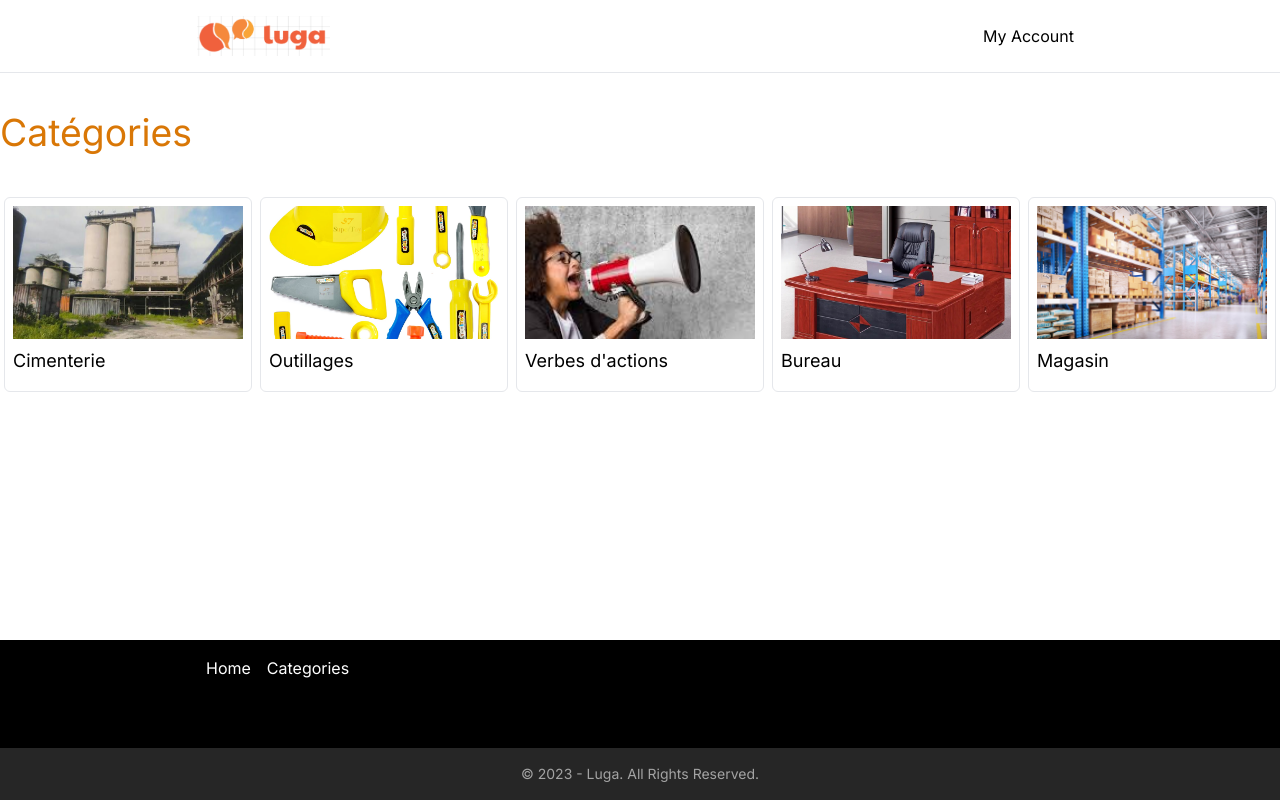
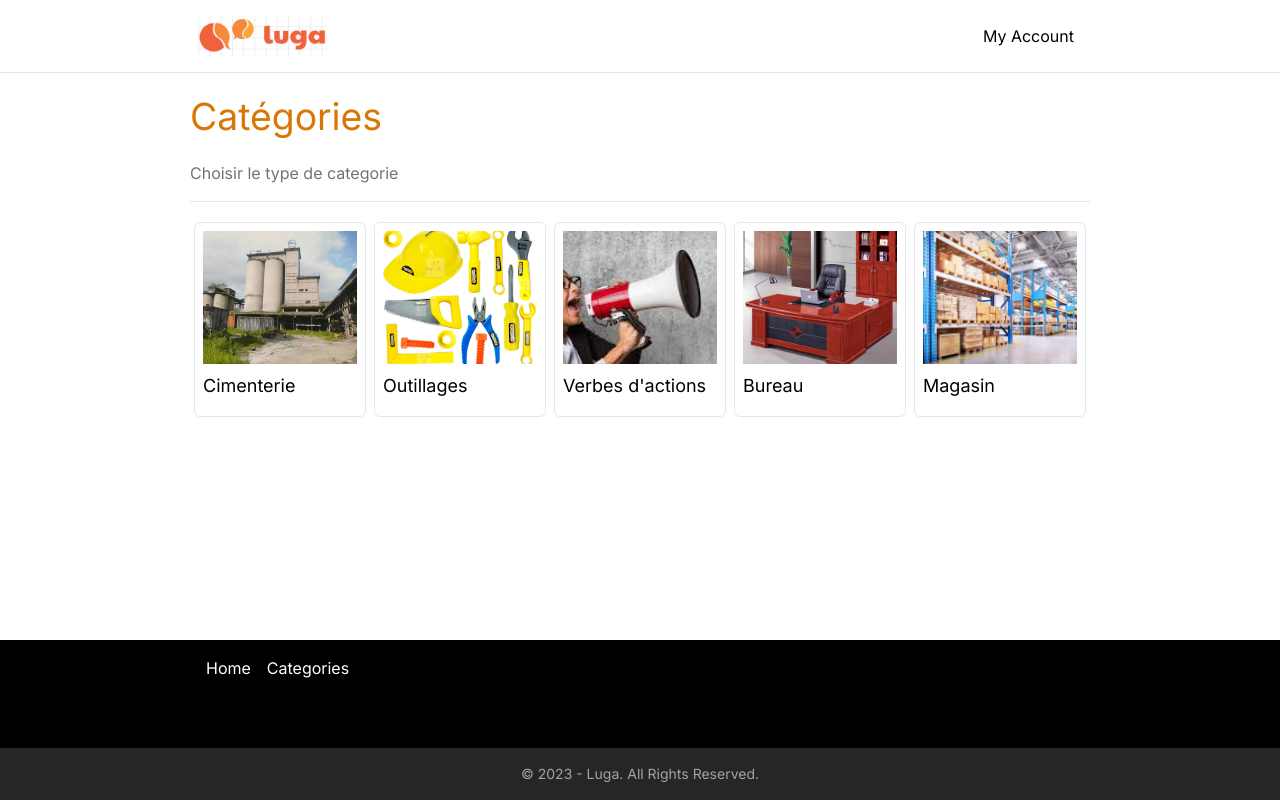
Before and after one commit to doctarhyf/luga, a Next.js app: page /home in a window 1280 px wide. Built offline with nearby package versions, Linux system fonts and the light colour scheme.

Commit message:
design fix

```diff
--- a/app/flow.ts
+++ b/app/flow.ts
@@ -48,7 +48,12 @@ export const strings: Word[] = [
   { fr: "Bonjour", sw: "Ni dje?", zh: "你好" },
   { fr: "Demarrer", sw: "Anza", zh: "开始" },
   { fr: "Rechercher", sw: "Mina tafuta ...", zh: "搜索" },
-  { fr: "Catégories", sw: "Catégories", zh: "类别" },
+  { fr: "Catégories", sw: "Categories", zh: "类别" },
+  {
+    fr: "Choisir le type de categorie",
+    sw: "Choose the words category",
+    zh: "选择类别",
+  },
 ];
 
 export type Country = {
--- a/app/home/page.tsx
+++ b/app/home/page.tsx
@@ -21,9 +21,14 @@ function Home() {
   }, []);
 
   return (
-    <div className="">
-      <div className=" text-[28pt] my-8 text-amber-600 ">
-        {strings[3][lang as keyof Word]}
+    <div className="max-w-[900px] mx-auto">
+      <div className="border-b mb-4">
+        <div className="  text-[28pt] my-4 text-amber-600 ">
+          {strings[3][lang as keyof Word]}
+        </div>
+        <div className="   my-4 text-neutral-500 ">
+          {strings[4][lang as keyof Word]}
+        </div>
       </div>
       <div className=" md:flex  ">
         {categories.map((cat, i) => (
--- a/app/lang/page.tsx
+++ b/app/lang/page.tsx
@@ -21,7 +21,7 @@ export default function Home() {
   }
 
   return (
-    <main className="p-4 text-center">
+    <main className="p-4 text-center max-w-[900px] mx-auto ">
       <p className="text-[18pt] my-8">
         Tshakula langue/语言选择/choisir la langue
       </p>
--- a/app/words/page.tsx
+++ b/app/words/page.tsx
@@ -7,7 +7,7 @@ function WordsList() {
   const searchParams = useSearchParams();
   const category = searchParams.get("cat");
 
-  return <div>WordsList {category} --- </div>;
+  return <div className="mx-auto max-w-[900px]">WordsList {category} --- </div>;
 }
 
 export default WordsList;
```
